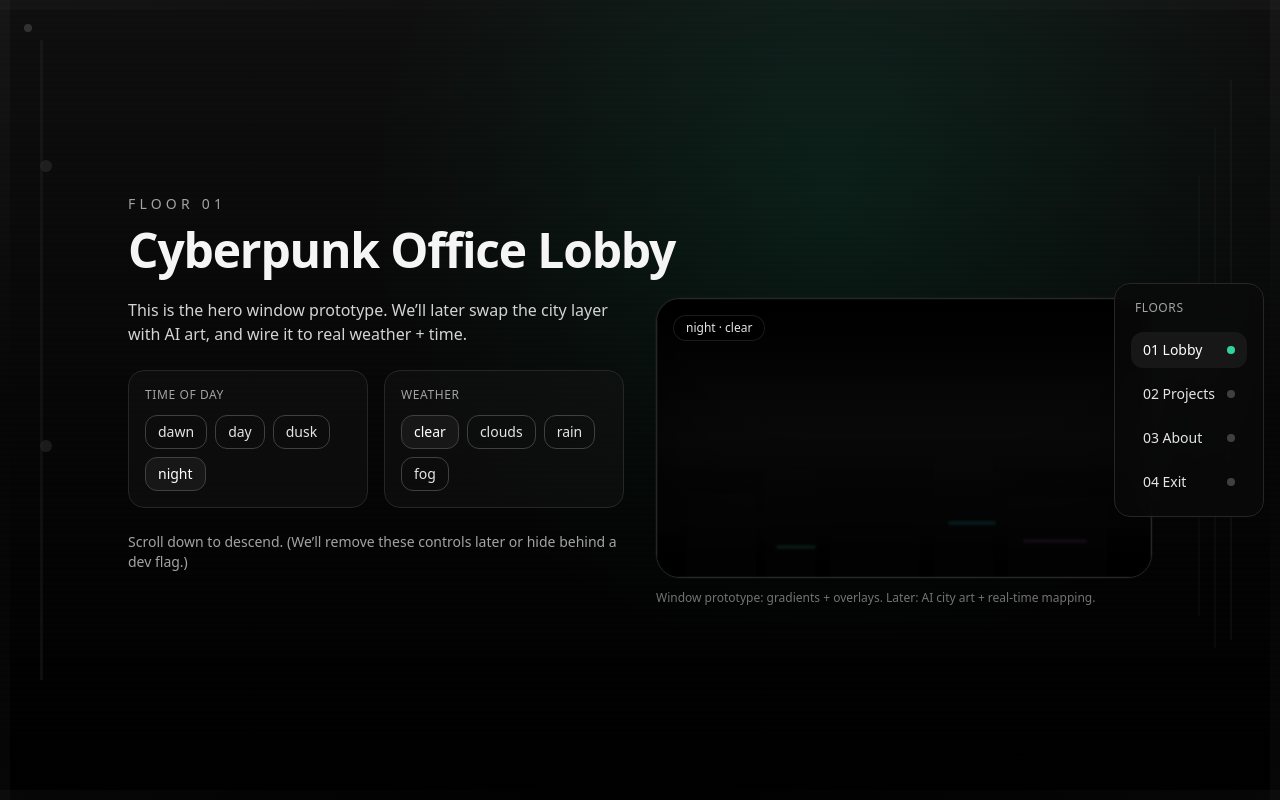
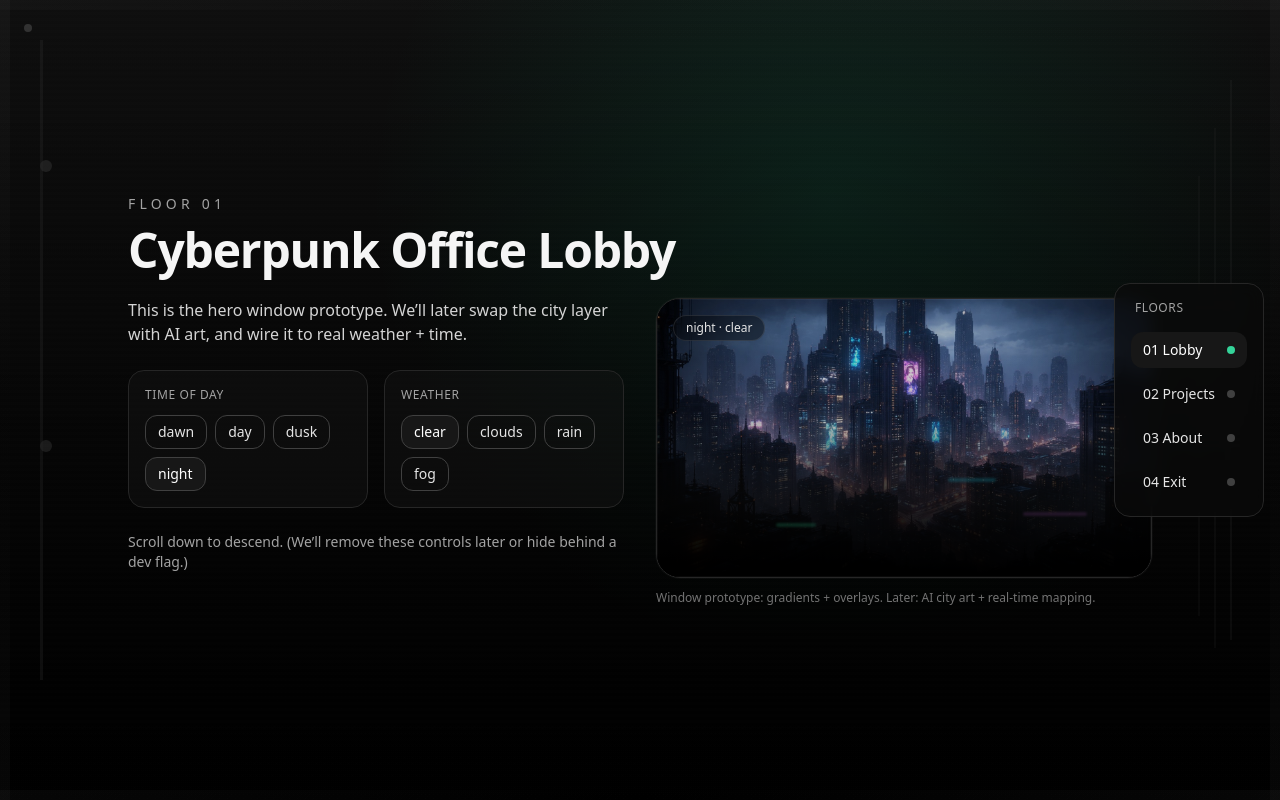
Before and after one commit to 3vilBonobo/creative-portfolio, a Vue app: page / in a window 1280 px wide. Shown: the top 800 px of the page. Built offline with nearby package versions, Linux system fonts and the light colour scheme.

Commit message:
add image

```diff
--- a/src/components/HeroWindow.vue
+++ b/src/components/HeroWindow.vue
@@ -1,10 +1,13 @@
 <script setup>
 import { computed } from "vue";
+import { getWindowScene } from "../config/windowScenes";
 
 const props = defineProps({
   timeOfDay: { type: String, default: "night" }, // dawn | day | dusk | night
   weather: { type: String, default: "clear" }, // clear | clouds | rain | fog
 });
+const scene = computed(() => getWindowScene(props.timeOfDay, props.weather));
+const fx = computed(() => scene.value.fx || []);
 
 /**
  * We fake the "city" with gradients + shapes for now.
@@ -50,19 +53,20 @@ const weatherOverlay = computed(() => {
       <!-- Sky -->
       <div class="absolute inset-0" :class="skyGradient"></div>
 
-      <!-- City silhouette (placeholder) -->
-      <div class="absolute inset-x-0 bottom-0 h-[55%] opacity-70">
+      <!-- City layer (image-ready) -->
+      <div class="absolute inset-0">
+        <!-- Base city image (placeholder now, AI later) -->
+        <img
+          :src="scene.cityImageUrl"
+          alt="Cyberpunk city view"
+          class="absolute inset-0 h-full w-full object-cover opacity-80"
+          draggable="false" />
+
+        <!-- Darken lower area for contrast -->
         <div
-          class="absolute inset-x-0 bottom-0 h-[70%] bg-gradient-to-t from-black via-neutral-950 to-transparent"></div>
+          class="absolute inset-x-0 bottom-0 h-[55%] bg-gradient-to-t from-black via-neutral-950/70 to-transparent"></div>
 
-        <!-- Buildings -->
-        <div class="absolute bottom-0 left-[6%] h-[55%] w-[14%] bg-neutral-950/90"></div>
-        <div class="absolute bottom-0 left-[22%] h-[70%] w-[10%] bg-neutral-950/95"></div>
-        <div class="absolute bottom-0 left-[35%] h-[45%] w-[18%] bg-neutral-950/85"></div>
-        <div class="absolute bottom-0 left-[56%] h-[76%] w-[12%] bg-neutral-950/95"></div>
-        <div class="absolute bottom-0 left-[71%] h-[52%] w-[20%] bg-neutral-950/90"></div>
-
-        <!-- Neon hints -->
+        <!-- Neon hints (still fine on top of image) -->
         <div class="absolute bottom-[18%] left-[24%] h-1 w-10 rounded bg-emerald-400/30 blur-[1px]"></div>
         <div class="absolute bottom-[34%] left-[59%] h-1 w-12 rounded bg-cyan-400/25 blur-[1px]"></div>
         <div class="absolute bottom-[22%] left-[74%] h-1 w-16 rounded bg-fuchsia-400/20 blur-[1px]"></div>
@@ -72,14 +76,14 @@ const weatherOverlay = computed(() => {
       <div class="absolute inset-0 bg-gradient-to-b" :class="lightingOverlay"></div>
 
       <!-- Clouds overlay -->
-      <div v-if="weather === 'clouds'" class="absolute inset-0">
+      <div v-if="fx.includes('clouds')" class="absolute inset-0">
         <div class="absolute -top-10 left-10 h-40 w-72 rounded-full bg-white/6 blur-2xl"></div>
         <div class="absolute top-6 right-0 h-48 w-80 rounded-full bg-white/5 blur-3xl"></div>
         <div class="absolute top-24 left-40 h-40 w-96 rounded-full bg-white/4 blur-3xl"></div>
       </div>
 
       <!-- Fog overlay -->
-      <div v-if="weather === 'fog'" class="absolute inset-0">
+      <div v-if="fx.includes('fog')" class="absolute inset-0">
         <div
           class="absolute bottom-0 left-0 h-[60%] w-full bg-gradient-to-t from-white/10 via-white/6 to-transparent"></div>
         <div class="absolute inset-0 animate-fogMove opacity-60">
@@ -89,7 +93,7 @@ const weatherOverlay = computed(() => {
       </div>
 
       <!-- Rain overlay -->
-      <div v-if="weather === 'rain'" class="absolute inset-0">
+      <div v-if="fx.includes('rain')" class="absolute inset-0">
         <div class="absolute inset-0 bg-gradient-to-b from-cyan-400/6 via-transparent to-transparent"></div>
 
         <!-- Rain streaks (CSS animation) -->
--- /dev/null
+++ b/src/config/windowScenes.js
@@ -0,0 +1,49 @@
+/**
+ * Window Scene Mapping
+ * We keep it small in v1: 4 times x 4 weathers.
+ * Later you’ll swap the `cityImageUrl` values with AI assets.
+ */
+
+export const TIME_BUCKETS = ["dawn", "day", "dusk", "night"];
+export const WEATHER_TYPES = ["clear", "clouds", "rain", "fog"];
+
+export function getSceneKey(timeOfDay, weather) {
+  return `${timeOfDay}:${weather}`;
+}
+
+/**
+ * You can keep these urls empty for now.
+ * We'll use ONE placeholder city image for all states initially.
+ */
+const DEFAULT_CITY = "/city/city_base.jpg";
+
+export const WINDOW_SCENES = {
+  // Dawn
+  "dawn:clear": { cityImageUrl: DEFAULT_CITY, fx: [] },
+  "dawn:clouds": { cityImageUrl: DEFAULT_CITY, fx: ["clouds"] },
+  "dawn:rain": { cityImageUrl: DEFAULT_CITY, fx: ["rain"] },
+  "dawn:fog": { cityImageUrl: DEFAULT_CITY, fx: ["fog"] },
+
+  // Day
+  "day:clear": { cityImageUrl: DEFAULT_CITY, fx: [] },
+  "day:clouds": { cityImageUrl: DEFAULT_CITY, fx: ["clouds"] },
+  "day:rain": { cityImageUrl: DEFAULT_CITY, fx: ["rain"] },
+  "day:fog": { cityImageUrl: DEFAULT_CITY, fx: ["fog"] },
+
+  // Dusk
+  "dusk:clear": { cityImageUrl: DEFAULT_CITY, fx: [] },
+  "dusk:clouds": { cityImageUrl: DEFAULT_CITY, fx: ["clouds"] },
+  "dusk:rain": { cityImageUrl: DEFAULT_CITY, fx: ["rain"] },
+  "dusk:fog": { cityImageUrl: DEFAULT_CITY, fx: ["fog"] },
+
+  // Night
+  "night:clear": { cityImageUrl: DEFAULT_CITY, fx: [] },
+  "night:clouds": { cityImageUrl: DEFAULT_CITY, fx: ["clouds"] },
+  "night:rain": { cityImageUrl: DEFAULT_CITY, fx: ["rain"] },
+  "night:fog": { cityImageUrl: DEFAULT_CITY, fx: ["fog"] },
+};
+
+export function getWindowScene(timeOfDay, weather) {
+  const key = getSceneKey(timeOfDay, weather);
+  return WINDOW_SCENES[key] ?? { cityImageUrl: DEFAULT_CITY, fx: [] };
+}
```
Also changed, not shown: public/city/city_base.jpg (added).
